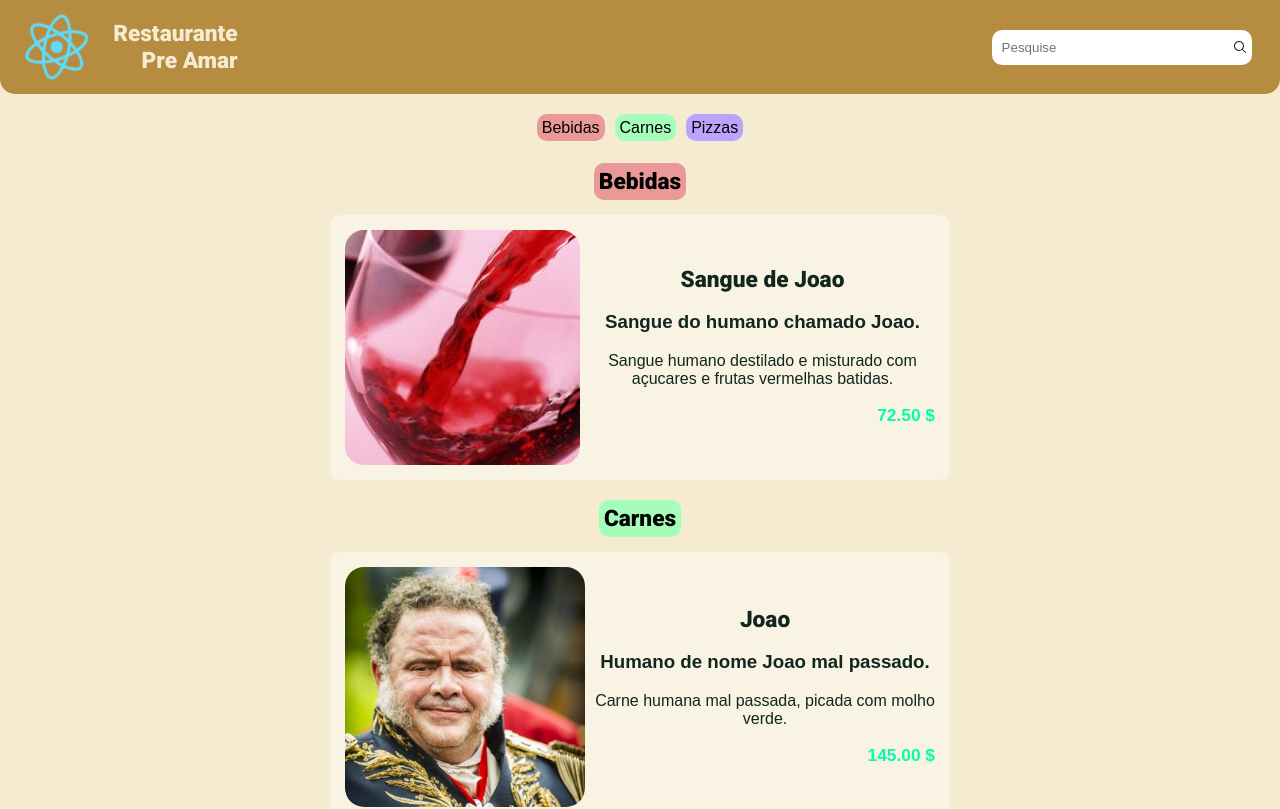
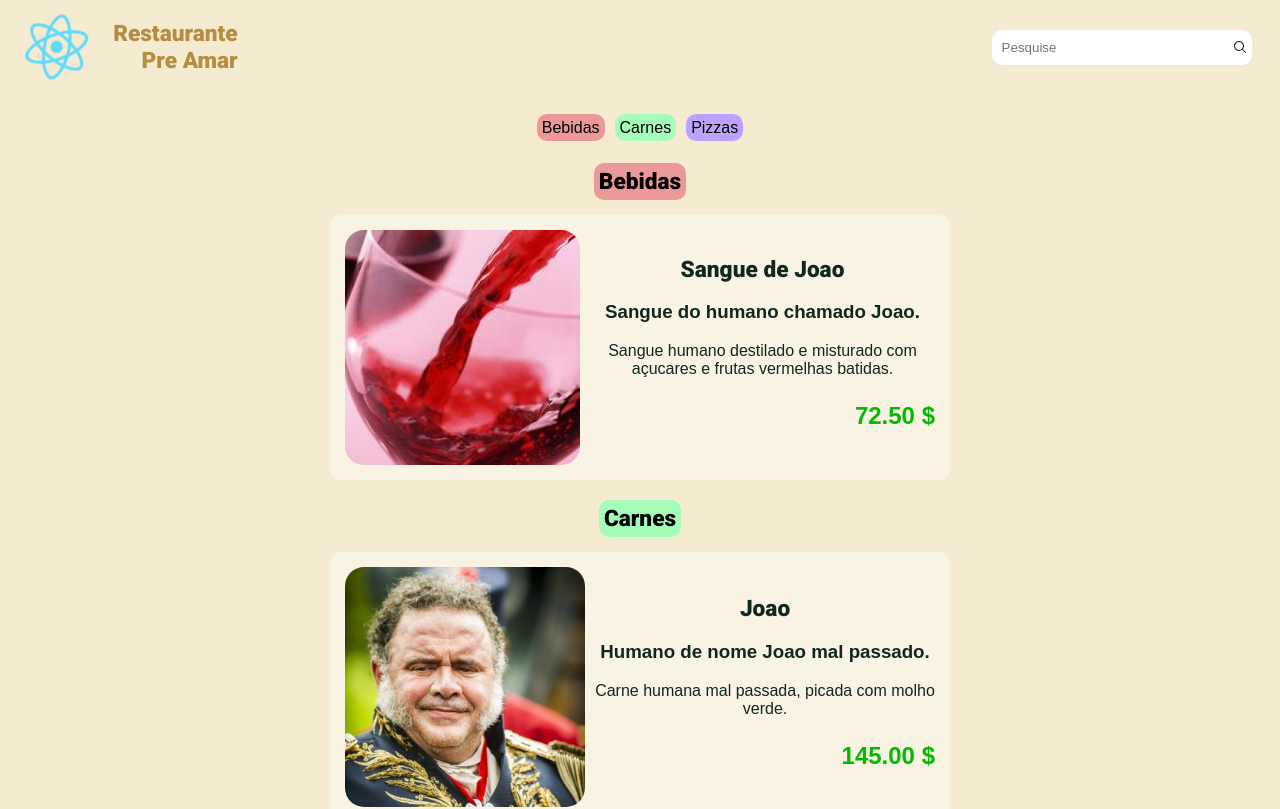
Before and after one commit to Plankiton/Lilac-menu-web, a React (Create React App) app: page / in a window 1280 px wide. Shown: the top 809 px of the page. Built offline with nearby package versions, Linux system fonts and the light colour scheme; a web font is replaced by a local one.

Commit message:
Change style

```diff
--- a/src/App.css
+++ b/src/App.css
@@ -25,13 +25,12 @@
 :root {
   --back: #F4EBD0;
   --fore: #122620;
-  --back2: #B68D40;
-  --fore2: #F4EBD0;
+  --fore2: #B68D40;
+  --back2: #F4EBD0;
   --back3: #F9F3E3;
   --fore3: #122620;
   --red: #EB9898;
-  --green: #A4FDB8;
-  --green: #04FDA8;
+  --green: #00BB00;
   --blue: #61DAFB;
   --purple: #BBA4FD;
 }
@@ -72,6 +71,7 @@ footer, header {
 
   color: var(--fore2);
   background-color: var(--back2);
+  /* background: linear-gradient(166deg, rgba(255,65,65,1) 3%, rgba(200,70,70,1) 15%, rgba(242,227,66,1) 85%, rgba(242,227,93,1) 97%); */
 }
 
 header {
@@ -294,10 +294,9 @@ h2 {
 .Meal .Price {
   width: 100%;
 
-  font-size: 13pt;
-
   text-align: right;
   font-weight: bold;
+  font-size: 18pt;
 
   color: var(--green);
 }
```
